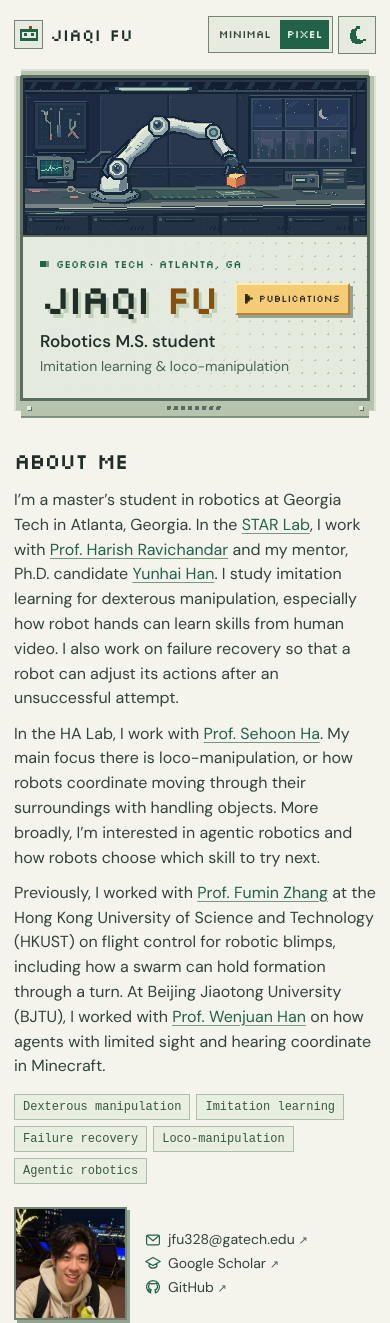
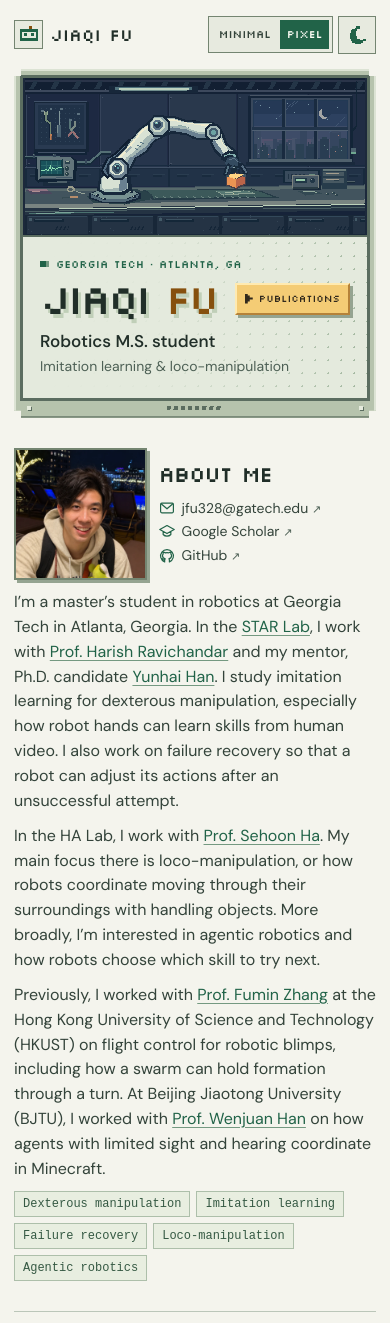
Before and after one commit to Jiaq1Fu/jiaq1fu.github.io, a plain HTML site: page index.html in a window 390 px wide. Shown: the top 1323 px of the page. Drawn offline with Linux system fonts and the light colour scheme.

Commit message:
Bring the enlarged portrait next to the About heading

```diff
--- a/index.html
+++ b/index.html
@@ -14,7 +14,7 @@
 <link rel="icon" href="assets/mark.svg">
 <link rel="preload" href="pixel/silkscreen-regular.ttf" type="font/ttf" as="font" crossorigin>
 <script src="theme.js"></script>
-<link rel="stylesheet" href="pixel/pixel.css?v=fe73491cd7">
+<link rel="stylesheet" href="pixel/pixel.css?v=6eb00e85f0">
 <link rel="stylesheet" href="experience.css">
 <script src="demos.js" defer></script>
 </head>
--- a/pixel/pixel.css
+++ b/pixel/pixel.css
@@ -115,9 +115,9 @@ h1 span { color: var(--gold); }
 .housing { display: flex; justify-content: space-between; align-items: center; padding: 5px 7px; height: 19px; }
 .screw { width: 4px; height: 4px; background: var(--stud); box-shadow: 1px 1px var(--bezel); }
 .vents { width: 56px; height: 4px; background: repeating-linear-gradient(100deg,var(--bezel) 0 4px,transparent 4px 7px); }
-.profile { display: grid; grid-template-columns: 214px minmax(0,1fr); gap: clamp(24px,4vw,64px); padding: clamp(30px,4.5vw,60px) 0; border-bottom: 1px solid var(--line); }
+.profile { display: grid; grid-template-columns: clamp(220px, 22vw, 266px) minmax(0,1fr); column-gap: 12px; padding: clamp(30px,4.5vw,60px) 0; border-bottom: 1px solid var(--line); }
 .sheet { border-left: 2px solid var(--accent-line); padding-left: 19px; display: flex; flex-direction: column; align-items: flex-start; }
-.portrait { display: block; width: min(168px, 100%); height: auto; aspect-ratio: 1; object-fit: cover; border: 2px solid var(--border); box-shadow: 3px 3px var(--shadow); }
+.portrait { display: block; width: 100%; height: auto; aspect-ratio: 1; object-fit: cover; border: 2px solid var(--border); box-shadow: 3px 3px var(--shadow); }
 .contacts { padding: 0; display: grid; gap: 5px; list-style: none; margin-top: 16px; }
 .contacts li { display: flex; align-items: center; gap: 7px; font-size: 14px; }
 .contacts .icon { width: 16px; height: 16px; color: var(--mint); }
@@ -179,7 +179,6 @@ footer div { display: flex; gap: 19px; }
   .display { min-height: 285px; }
   h1 { font-size: clamp(38px,6vw,47px); }
   .title-pane { padding: 23px; }
-  .profile { grid-template-columns: 182px minmax(0,1fr); }
   .sheet { padding-left: 12px; }
 }
 @media (max-width: 735px) {
@@ -198,11 +197,17 @@ footer div { display: flex; gap: 19px; }
   .city { grid-column: 1/-1; }
   .start { grid-column: 2; grid-row: 2; font-size: 10px; padding: 9px 8px; margin: 0; gap: 6px; justify-self: end; }
   .housing { height: 15px; }
-  .profile { grid-template-columns: 1fr; gap: 23px; }
-  .intro { grid-row: 1; }
-  .sheet { flex-direction: row; align-items: center; gap: 18px; padding-left: 0; border: none; }
-  .portrait { width: clamp(104px, 29vw, 120px); flex: none; }
-  .contacts { margin: 0; gap: 2px; }
+  .profile {
+    grid-template-columns: clamp(116px, 34vw, 150px) minmax(0, 1fr);
+    grid-template-areas: "photo heading" "photo links" "bio bio" "interests interests";
+    row-gap: 10px;
+  }
+  .sheet, .intro { display: contents; }
+  .portrait { grid-area: photo; align-self: center; }
+  .intro h2 { grid-area: heading; align-self: end; margin-bottom: 0; }
+  .contacts { grid-area: links; align-self: start; margin: 0; gap: 2px; }
+  .intro .bio { grid-area: bio; }
+  .intro .interests { grid-area: interests; margin-top: 0; }
   .section-head { gap: 10px; }
   .paper { grid-template-columns: minmax(95px,25%) minmax(0,1fr); padding: 13px; gap: 15px; }
   .position-header { flex-direction: column; gap: 3px; }
```
